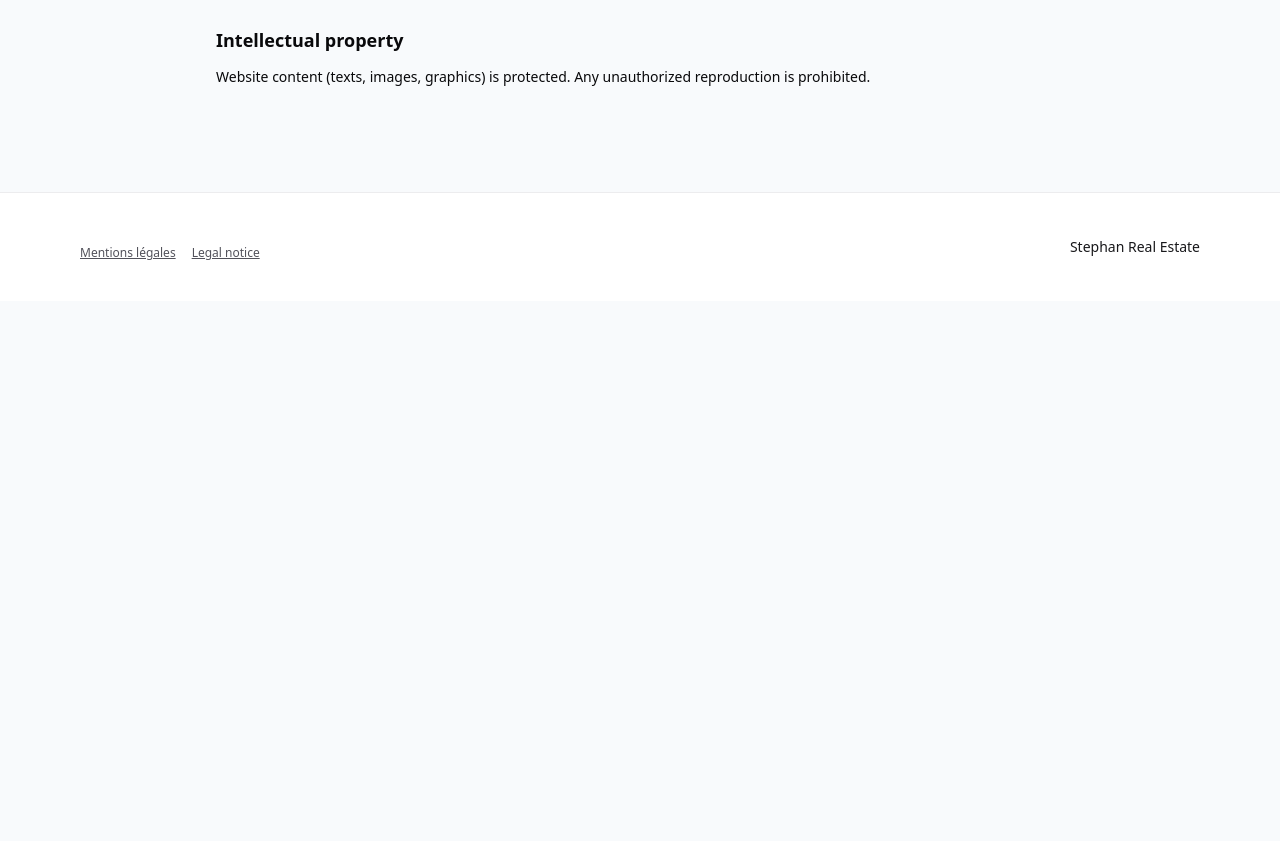
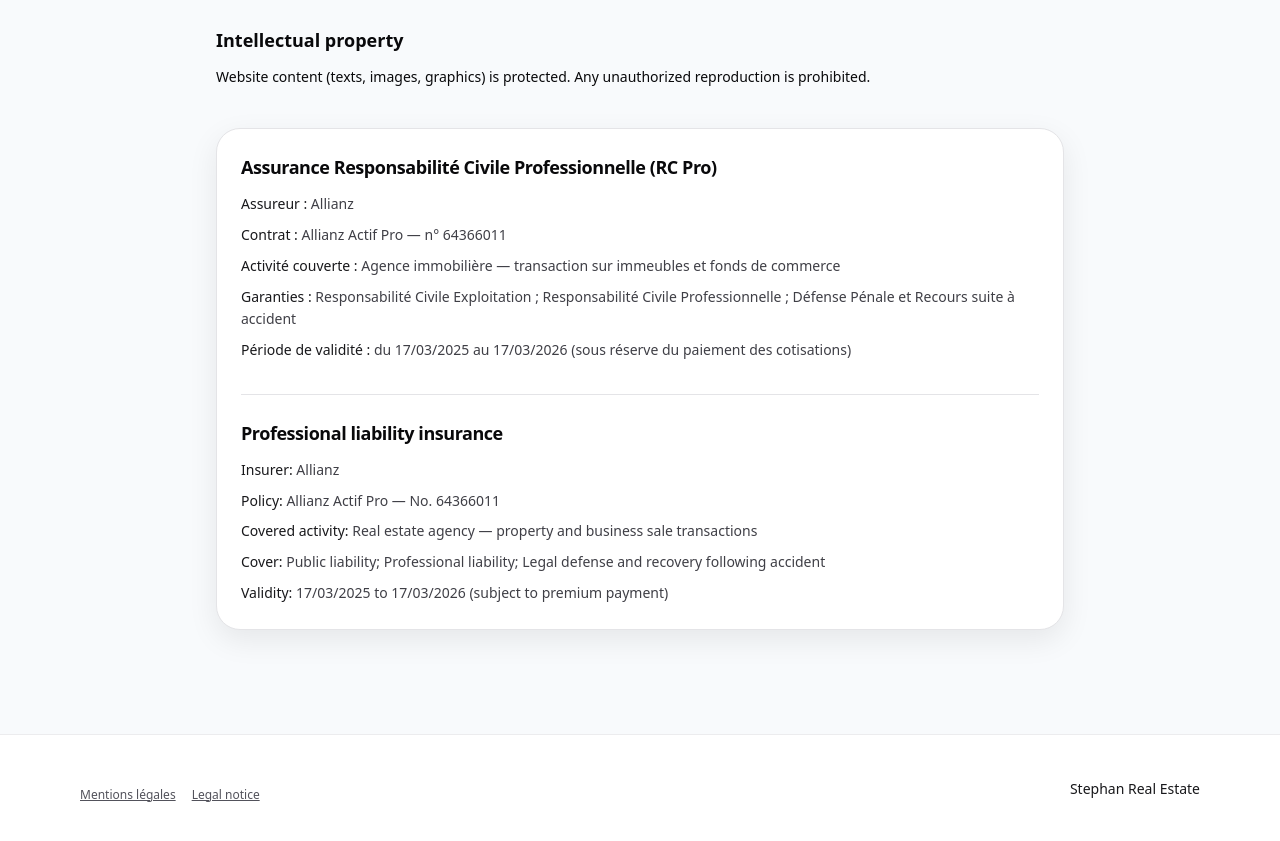
Before and after one commit to oraffaud/stephan-real-estate-clean, a Next.js app: page /en/legal in a window 1280 px wide. Shown: the part 1200-2041 px from the top of the page. Before the commit the page ends 1501 px from the top, so only its background shows below. Built offline with nearby package versions, Linux system fonts and the light colour scheme; a web font is replaced by a local one.

Commit message:
Legal: add RC Pro (Allianz Actif Pro) to legal notice

```diff
--- a/src/app/[lang]/legal/page.js
+++ b/src/app/[lang]/legal/page.js
@@ -92,6 +92,29 @@
             : "Website content (texts, images, graphics) is protected. Any unauthorized reproduction is prohibited."}
         </p>
       </section>
+
+      <section className="mt-10 rounded-3xl border border-zinc-200 bg-white p-6 shadow-soft">
+        <h2 className="text-lg font-semibold tracking-tight">Assurance Responsabilité Civile Professionnelle (RC Pro)</h2>
+        <div className="mt-3 space-y-2 text-sm leading-relaxed text-zinc-700">
+          <p><span className="font-medium text-zinc-900">Assureur :</span> Allianz</p>
+          <p><span className="font-medium text-zinc-900">Contrat :</span> Allianz Actif Pro — n° 64366011</p>
+          <p><span className="font-medium text-zinc-900">Activité couverte :</span> Agence immobilière — transaction sur immeubles et fonds de commerce</p>
+          <p><span className="font-medium text-zinc-900">Garanties :</span> Responsabilité Civile Exploitation ; Responsabilité Civile Professionnelle ; Défense Pénale et Recours suite à accident</p>
+          <p><span className="font-medium text-zinc-900">Période de validité :</span> du 17/03/2025 au 17/03/2026 (sous réserve du paiement des cotisations)</p>
+        </div>
+
+        <div className="mt-8 border-t border-zinc-200 pt-6">
+          <h2 className="text-lg font-semibold tracking-tight">Professional liability insurance</h2>
+          <div className="mt-3 space-y-2 text-sm leading-relaxed text-zinc-700">
+            <p><span className="font-medium text-zinc-900">Insurer:</span> Allianz</p>
+            <p><span className="font-medium text-zinc-900">Policy:</span> Allianz Actif Pro — No. 64366011</p>
+            <p><span className="font-medium text-zinc-900">Covered activity:</span> Real estate agency — property and business sale transactions</p>
+            <p><span className="font-medium text-zinc-900">Cover:</span> Public liability; Professional liability; Legal defense and recovery following accident</p>
+            <p><span className="font-medium text-zinc-900">Validity:</span> 17/03/2025 to 17/03/2026 (subject to premium payment)</p>
+          </div>
+        </div>
+      </section>
+
     </main>
   );
 }
```
